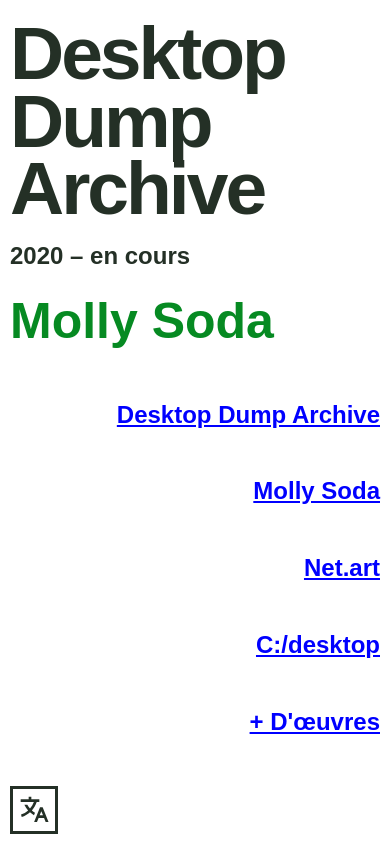
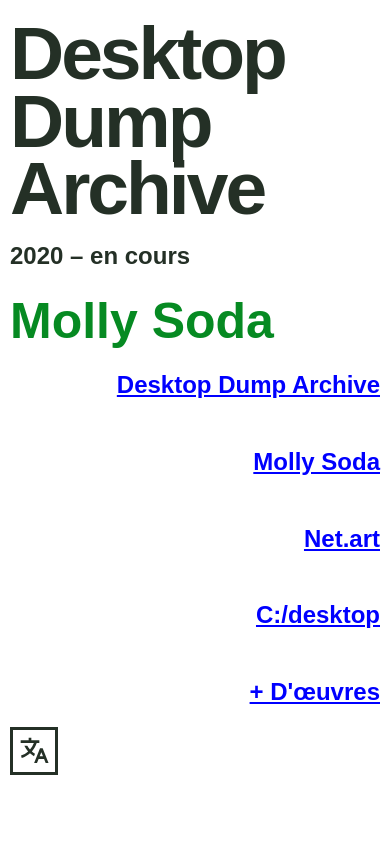
Before and after one commit to K0rneille/I-Lab, a Vue app: page / in a window 390 px wide. Built offline with nearby package versions, Linux system fonts and the light colour scheme; a web font is replaced by a local one.

Commit message:
=finnnnnn

```diff
--- a/src/views/homepage.vue
+++ b/src/views/homepage.vue
@@ -185,8 +185,7 @@
     .homepage{
         box-sizing: border-box;
         width: 100%;
-        height: 100vh;
-        height: 100dvh;
+        height: 100%;
         min-height: 0;
         margin: 0;
         padding: 10px;
```
Also changed, not shown: src/components/img/imageDePartage.webp.
